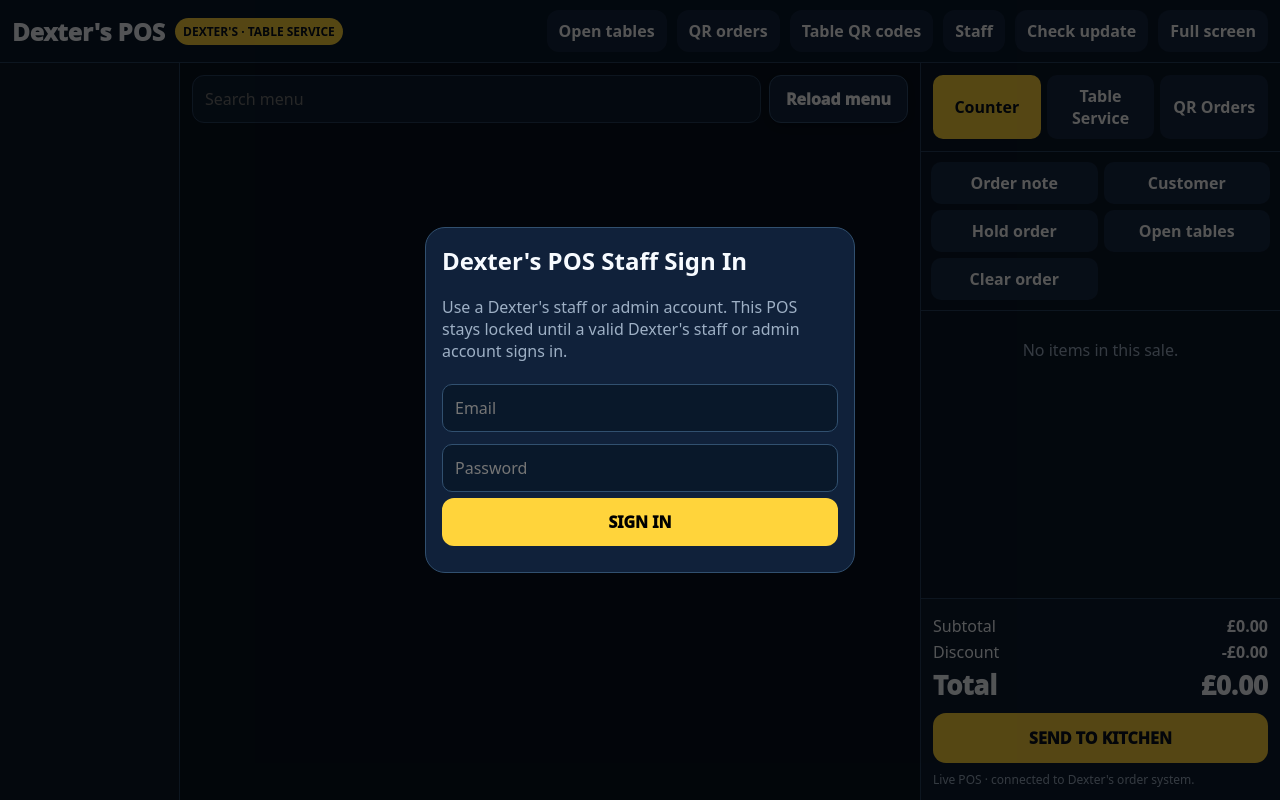
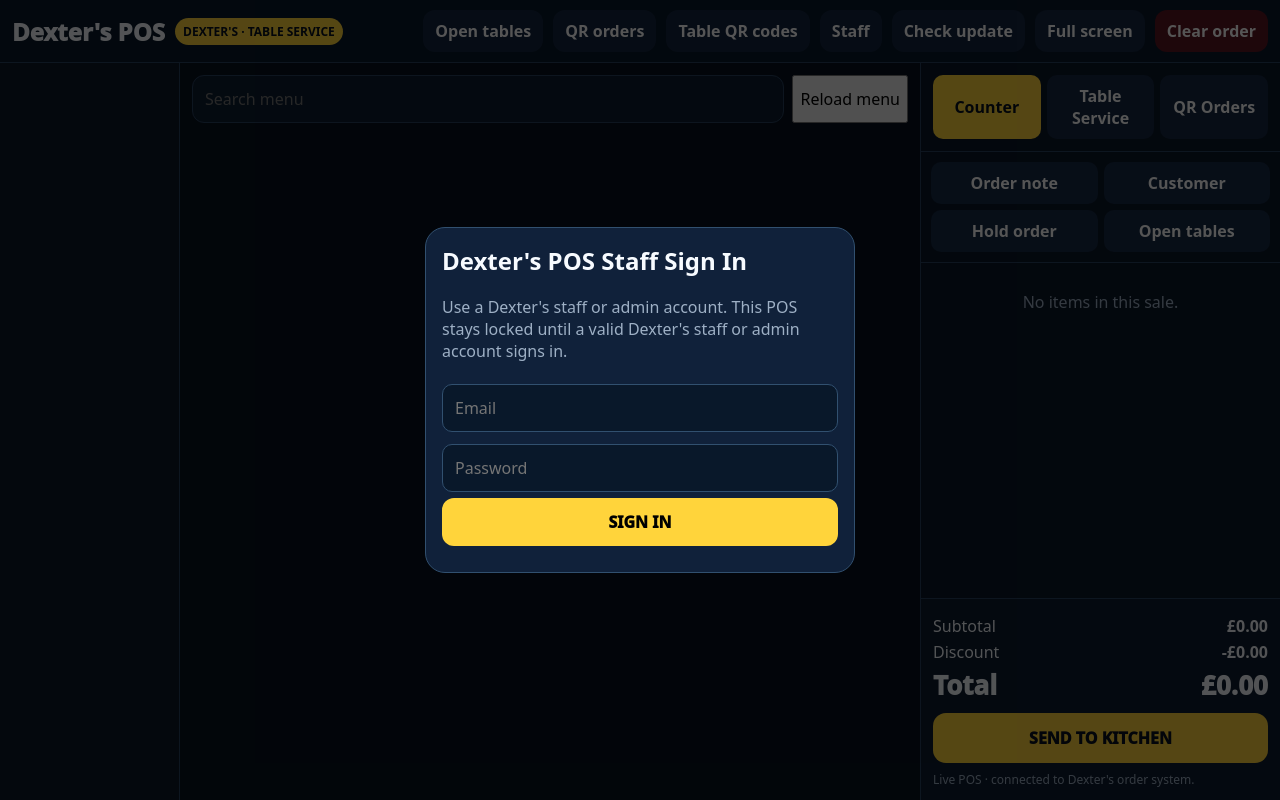
Before and after one commit to jamiegreen294-boop/dexters-loyalty-android, a website: page app/src/main/assets/index.html in a window 1280 px wide. Drawn offline with Linux system fonts and the light colour scheme.

Commit message:
Restore pre-PIN POS layout

```diff
--- a/app/src/main/assets/index.html
+++ b/app/src/main/assets/index.html
@@ -7,12 +7,12 @@
 <style>
 :root{--bg:#07111f;--panel:#0e1d31;--panel2:#142641;--line:#28415f;--text:#f7fbff;--muted:#9eb0c5;--accent:#ffd43b;--danger:#dc3345;--ok:#22c55e}
 *{box-sizing:border-box}body{margin:0;font-family:system-ui,-apple-system,Segoe UI,sans-serif;background:var(--bg);color:var(--text);overflow:hidden}
-button,input,select,textarea{font:inherit}html,body,.app,.main,.center,.cart,.cats{scrollbar-width:none;-ms-overflow-style:none}html::-webkit-scrollbar,body::-webkit-scrollbar,.app::-webkit-scrollbar,.main::-webkit-scrollbar,.center::-webkit-scrollbar,.cart::-webkit-scrollbar,.cats::-webkit-scrollbar{width:0!important;height:0!important;display:none!important}.center,.cart{touch-action:pan-y;-webkit-overflow-scrolling:touch}.app{height:100vh;display:grid;grid-template-rows:auto 1fr}.top{display:flex;align-items:center;gap:10px;padding:10px 12px;background:#08182a;border-bottom:1px solid var(--line)}
+button,input,select,textarea{font:inherit}.app{height:100vh;display:grid;grid-template-rows:auto 1fr}.top{display:flex;align-items:center;gap:10px;padding:10px 12px;background:#08182a;border-bottom:1px solid var(--line)}
 .brand{font-weight:1000;font-size:24px}.tag{font-size:12px;color:#08101d;background:var(--accent);padding:5px 8px;border-radius:999px;font-weight:900}.spacer{flex:1}
 .top button{border:0;border-radius:12px;padding:10px 12px;font-weight:900;background:var(--panel2);color:#fff}.top .danger{background:#5a1420}
 .main{display:grid;grid-template-columns:180px 1fr 360px;min-height:0}
 .cats{background:#0b1727;border-right:1px solid var(--line);padding:10px;overflow:auto}.cat{width:100%;text-align:left;border:0;background:#13233a;color:#fff;padding:14px 12px;border-radius:12px;margin-bottom:8px;font-weight:900}.cat.on{background:var(--accent);color:#08101d}
-.center{padding:12px;overflow:auto}.search{display:flex;gap:8px;position:sticky;top:0;background:var(--bg);padding-bottom:10px;z-index:2}.search input{flex:1;background:#0d1d31;color:#fff;border:1px solid var(--line);border-radius:12px;padding:12px}.search #reloadBtn{border:1px solid #355273;border-radius:12px;padding:11px 16px;background:#122640;color:#fff;font-weight:1000;box-shadow:0 4px 14px #0004;cursor:pointer}.search #reloadBtn:hover{border-color:var(--accent);background:#183352}.search #reloadBtn:active{transform:translateY(1px);background:var(--accent);color:#08101d}
+.center{padding:12px;overflow:auto}.search{display:flex;gap:8px;position:sticky;top:0;background:var(--bg);padding-bottom:10px;z-index:2}.search input{flex:1;background:#0d1d31;color:#fff;border:1px solid var(--line);border-radius:12px;padding:12px}
 .grid{display:grid;grid-template-columns:repeat(auto-fill,minmax(150px,1fr));gap:10px}.item{min-height:112px;border:1px solid var(--line);background:#12223a;color:#fff;border-radius:16px;padding:12px;text-align:left;display:flex;flex-direction:column;justify-content:space-between}.item:active{transform:scale(.98)}.iname{font-weight:1000;font-size:16px}.idesc{font-size:11px;color:var(--muted);margin-top:4px}.price{color:var(--accent);font-size:18px;font-weight:1000;margin-top:10px}.sold{opacity:.45}
 .cart{background:#0a1728;border-left:1px solid var(--line);display:grid;grid-template-rows:auto auto 1fr auto;min-height:0}.carthead{padding:12px;border-bottom:1px solid var(--line)}.mode{display:grid;grid-template-columns:repeat(3,1fr);gap:6px}.mode button{border:0;border-radius:10px;padding:10px 6px;background:#152741;color:#fff;font-weight:900}.mode button.on{background:var(--accent);color:#08101d}
 .carttools{display:grid;grid-template-columns:1fr 1fr;gap:6px;padding:10px;border-bottom:1px solid var(--line)}.carttools button{border:0;border-radius:10px;padding:10px;background:#162a45;color:#fff;font-weight:800}
@@ -28,7 +28,7 @@ button,input,select,textarea{font:inherit}html,body,.app,.main,.center,.cart,.ca
   <header class="top">
     <div class="brand">Dexter's POS</div><span class="tag">DEXTER'S · TABLE SERVICE</span>
     <div class="spacer"></div>
-    <button id="openTablesTopBtn">Open tables</button><button id="qrOrdersBtn">QR orders <span id="qrCount"></span></button><button id="qrCodesBtn">Table QR codes</button><button id="staffBtn">Staff</button><button id="updateBtn">Check update</button><button id="fullBtn">Full screen</button>
+    <button id="openTablesTopBtn">Open tables</button><button id="qrOrdersBtn">QR orders <span id="qrCount"></span></button><button id="qrCodesBtn">Table QR codes</button><button id="staffBtn">Staff</button><button id="updateBtn">Check update</button><button id="fullBtn">Full screen</button><button id="clearBtn" class="danger">Clear order</button>
   </header>
   <main class="main">
     <aside class="cats" id="cats"></aside>
@@ -51,7 +51,7 @@ button,input,select,textarea{font:inherit}html,body,.app,.main,.center,.cart,.ca
       </div>
       <div class="carttools">
         <button id="noteBtn">Order note</button><button id="customerBtn">Customer</button>
-        <button id="holdBtn">Hold order</button><button id="openTablesBtn">Open tables</button><button id="clearBtn" class="danger">Clear order</button>
+        <button id="holdBtn">Hold order</button><button id="openTablesBtn">Open tables</button>
       </div>
       <div class="lines" id="lines"></div>
       <div class="total">
```
